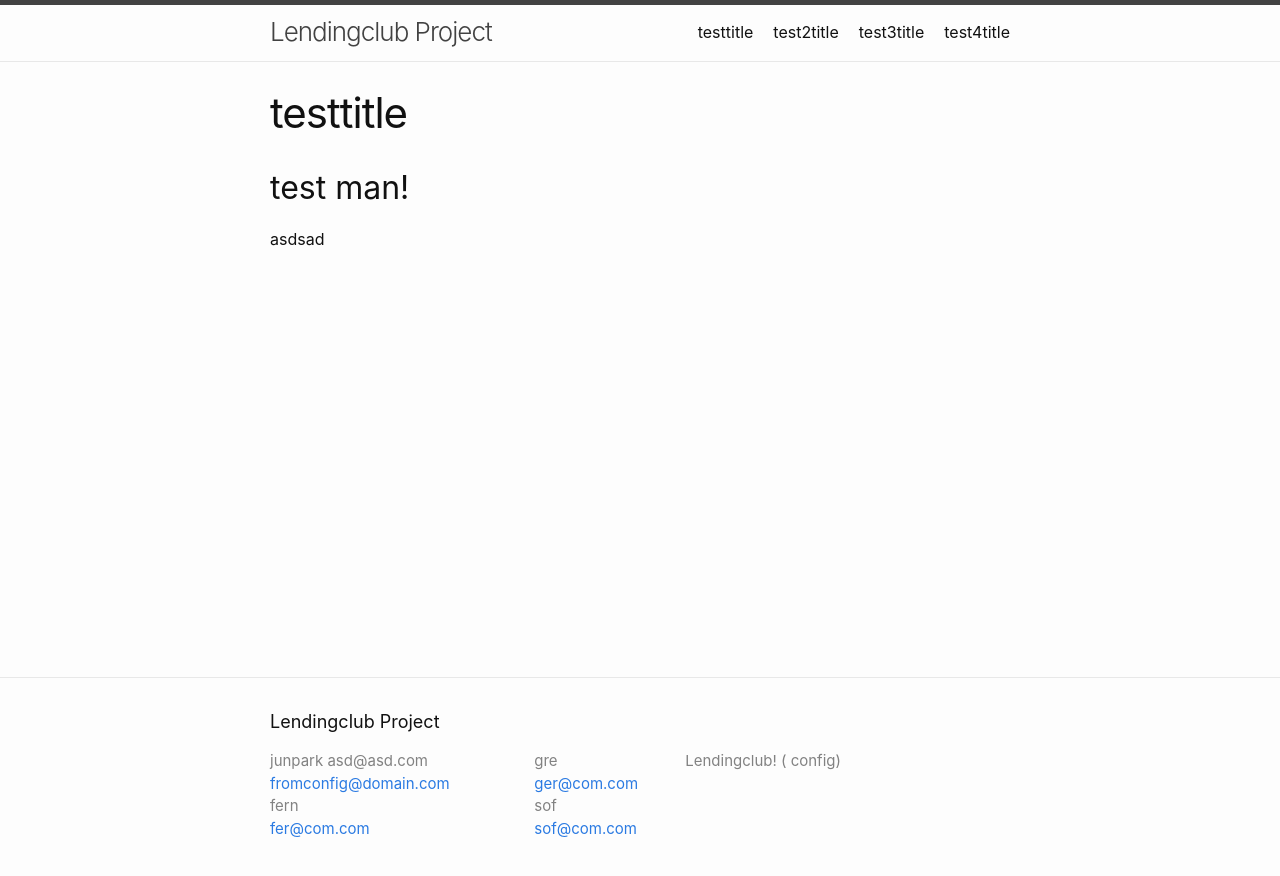
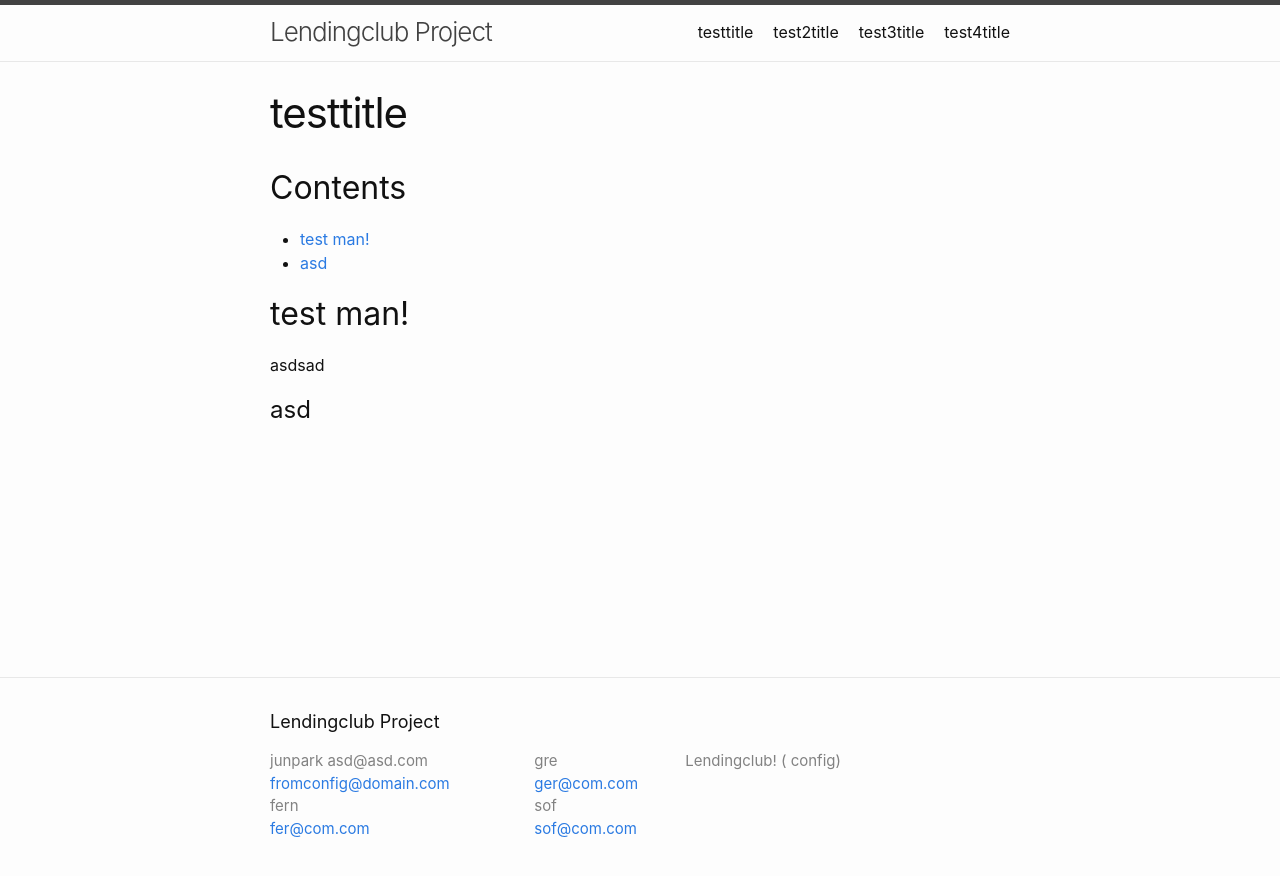
Before and after one commit to junparkh/LendingClub, a Jekyll site: the page built from test.md, in a window 1280 px wide. Shown: the top 876 px of the page. Built offline with Jekyll 4.4.1, drawn with Linux system fonts in a browser that asks for light colours.

Commit message:
Update test.md

```diff
--- a/test.md
+++ b/test.md
@@ -3,6 +3,12 @@ layout: page
 title: testtitle
 permalink: /test/
 ---
+## Contents
+{:.no_toc}
+*
+{: toc}
 
 ## test man!
 asdsad
+
+# asd
```
